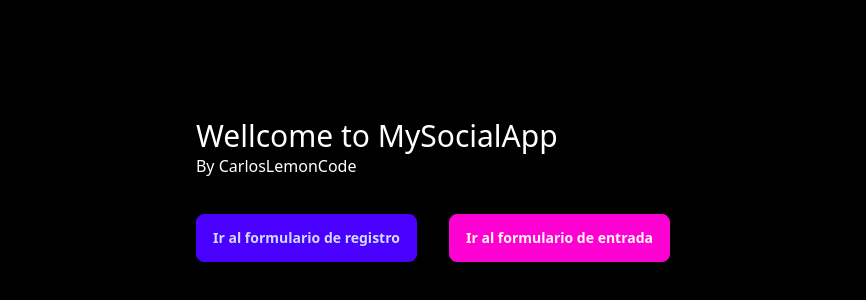
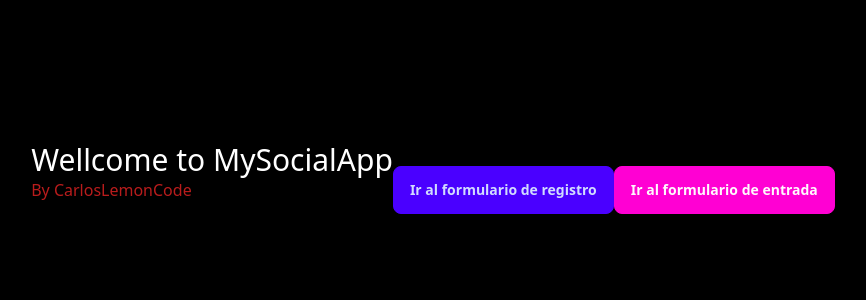
Before and after one commit to b00tc4mp/isdi-parttime-202406, a React (Create React App) app in the folder staff/carlos-fernandez/social-app/: page / in a window 1280 px wide. Shown: the part 210-510 px from the top of the page, without its empty margins (207-1073 px from the left). Built offline with nearby package versions, Linux system fonts and the light colour scheme.

Commit message:
trying things #222

```diff
--- a/staff/carlos-fernandez/social-app/src/pages/Landing.jsx
+++ b/staff/carlos-fernandez/social-app/src/pages/Landing.jsx
@@ -4,12 +4,12 @@ class Landing extends Component {
   render() {
     return (
       <section className="w-full h-full min-w-[100vw] min-h-[100vh] grid">
-        <div className="place-self-center w-fit">
-          <div className=" flex-row mb-9">
+        <div className="flex justify-center items-center h-screen">
+          <div className="mb-9">
             <h1 className="text-3xl">Wellcome to MySocialApp</h1>
-            <h2 className="text-1xl"> By CarlosLemonCode</h2>
+            <h2 className="text-red-700"> By CarlosLemonCode</h2>
           </div>
-          <div className="grid grid-cols-2 gap-8">
+          <div className="flex justify-top items-center h-screen">
             <button className="btn btn-primary btn-md">
               Ir al formulario de registro
             </button>
```
